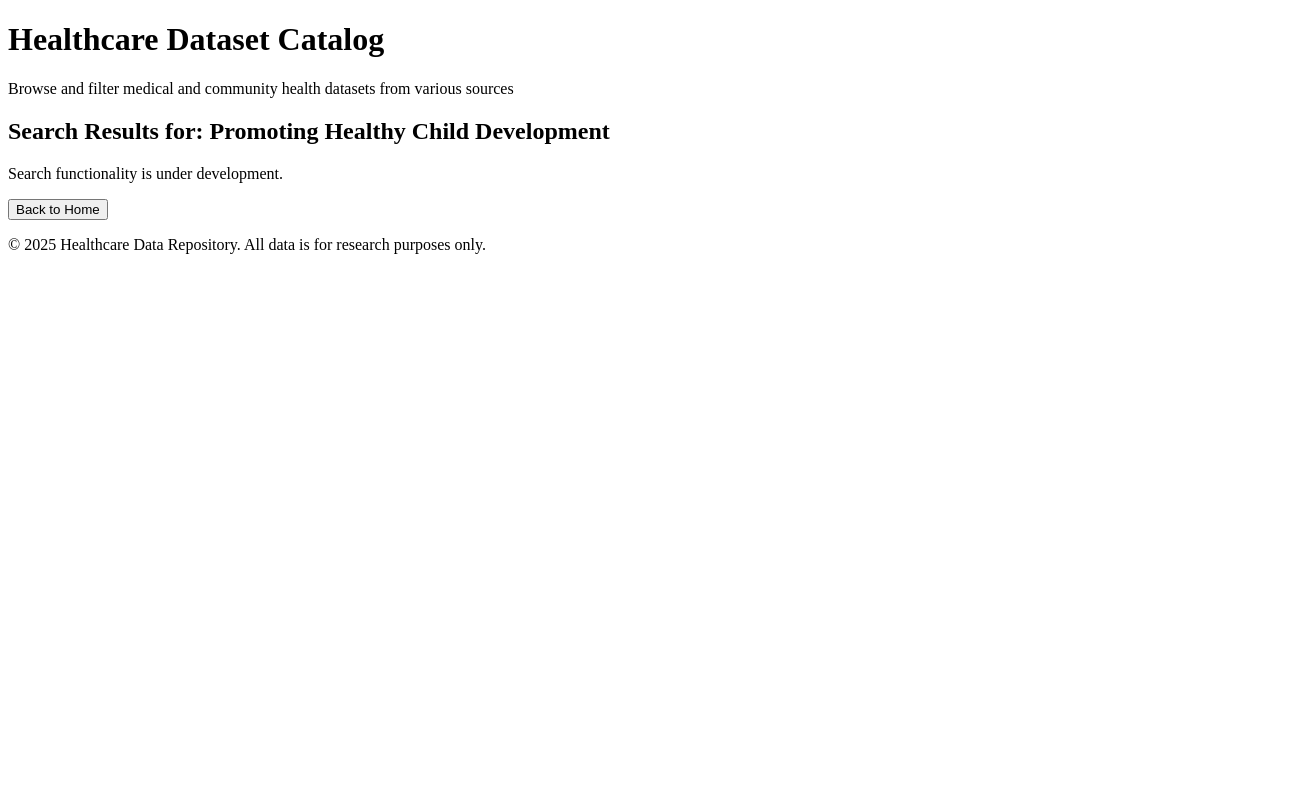
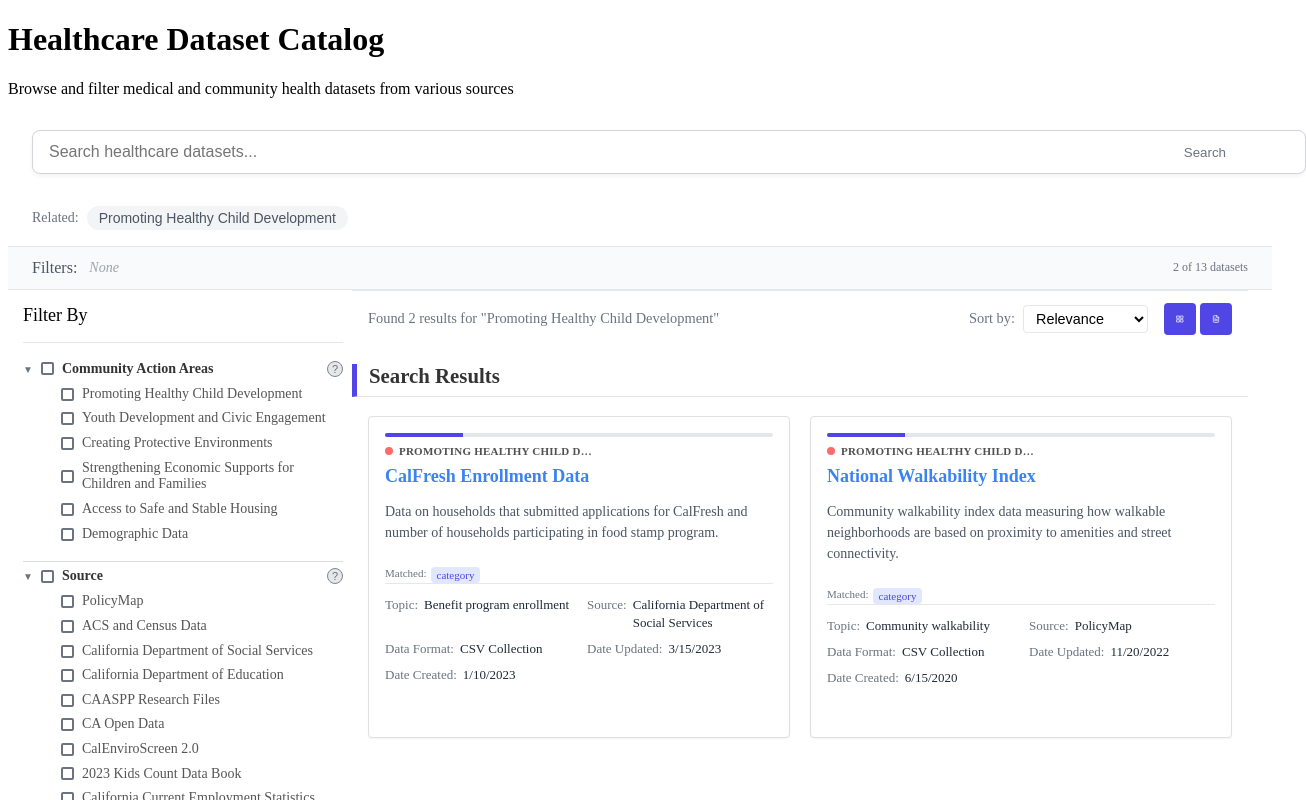
Before and after one commit to christophernagel/dataset-search, a React (Create React App) app: page / in a window 1280 px wide. Both pictures are taken after a click on the button "Promoting Healthy Child Development". Shown: the top 800 px of the page, 1306 px wide, since content can reach past the window. Built offline with nearby package versions, Linux system fonts and the light colour scheme.

Commit message:
thursday checkpoint

```diff
--- a/src/App.js
+++ b/src/App.js
@@ -1,8 +1,9 @@
-// src/App.js - without React Router
+// src/App.js - updated to include SearchResults
 import React, { useEffect, useState } from "react";
 import SearchService from "./services/SearchService";
-import DatasetCatalog from "./components/DatasetCatalog";
 import SearchHome from "./components/home/SearchHome";
+import SearchResults from "./components/search/SearchResults";
+import { sampleDatasets } from "./data/sampleDatasets";
 import "./styles.css";
 
 function App() {
@@ -11,14 +12,8 @@ function App() {
   const [searchQuery, setSearchQuery] = useState("");
 
   useEffect(() => {
-    // Extract the dataset from the original component
-    const extractDatasets = async () => {
-      // For now, just use an empty array if we can't get the data
-      const datasets = window.sampleDatasets || [];
-      setSearchService(new SearchService(datasets));
-    };
-
-    extractDatasets();
+    // Create search service with datasets
+    setSearchService(new SearchService(sampleDatasets));
   }, []);
 
   // Don't render until search service is initialized
@@ -26,10 +21,14 @@ function App() {
     return <div className="loading">Loading...</div>;
   }
 
-  // Simple navigation handler
+  // Navigation handlers
   const handleSearch = (query) => {
     setSearchQuery(query);
     setView("search");
+  };
+
+  const handleNavigateHome = () => {
+    setView("home");
   };
 
   return (
@@ -46,11 +45,11 @@ function App() {
         {view === "home" ? (
           <SearchHome searchService={searchService} onSearch={handleSearch} />
         ) : (
-          <div className="search-results-placeholder">
-            <h2>Search Results for: {searchQuery}</h2>
-            <p>Search functionality is under development.</p>
-            <button onClick={() => setView("home")}>Back to Home</button>
-          </div>
+          <SearchResults
+            searchService={searchService}
+            initialQuery={searchQuery}
+            onNavigateHome={handleNavigateHome}
+          />
         )}
       </main>
 
--- a/src/components/home/FeaturedDatasets.js
+++ b/src/components/home/FeaturedDatasets.js
@@ -16,7 +16,10 @@ const FeaturedDatasets = ({ datasets }) => {
             {dataset.communityActionArea}
           </span>
           <h3 className="featured-dataset-title">
-            <Link to={`/dataset/${dataset.id}`}>{dataset.name}</Link>
+            {/* Replace Link with a regular anchor tag for now */}
+            <a href={dataset.pageUrl || "#"} className="featured-dataset-title-link">
+              {dataset.name}
+            </a>
           </h3>
           <p className="featured-dataset-description">{dataset.description}</p>
           <div className="featured-dataset-source">Source: {dataset.source}</div>
--- a/src/components/search/SearchResults.js
+++ b/src/components/search/SearchResults.js
@@ -1,53 +1,40 @@
+// src/components/search/SearchResults.js
 import React, { useState, useEffect } from "react";
-import { SearchService } from "../services/SearchService";
-import DatasetGrid from "./DatasetGrid";
-import UnifiedFilterBar from "./filters/UnifiedFilterBar";
-import ViewControls from "./common/ViewControls";
+import DatasetGrid from "../DatasetGrid";
+import DatasetFilters from "../filters/DatasetFilters";
+import FilterDrawer from "../filters/FilterDrawer";
+import UnifiedFilterBar from "../filters/UnifiedFilterBar";
+import ViewControls from "../common/ViewControls";
+import SearchBar from "../home/SearchBar";
+import RelatedSuggestions from "./RelatedSuggestions";
 
-const SearchResults = ({ initialQuery = "" }) => {
+const SearchResults = ({ searchService, initialQuery = "", onNavigateHome }) => {
   // State management
   const [searchQuery, setSearchQuery] = useState(initialQuery);
   const [searchResults, setSearchResults] = useState([]);
   const [loading, setLoading] = useState(false);
   const [activeFilters, setActiveFilters] = useState({});
-  const [availableFilters, setAvailableFilters] = useState({});
   const [viewMode, setViewMode] = useState("grid");
   const [sortBy, setSortBy] = useState("relevance");
-  const [resultsStats, setResultsStats] = useState({
-    total: 0,
-    filtered: 0
-  });
 
-  // Effect to perform search when query changes
+  // Perform search when query or filters change
   useEffect(() => {
     if (searchQuery.trim()) {
-      performSearch(searchQuery);
+      performSearch(searchQuery, activeFilters);
     } else {
-      // If no query, show all datasets (or featured ones)
-      setSearchResults([]);
-      // You might want to fetch all datasets or featured ones here
+      // If no query, show all datasets
+      const datasets = searchService.getFilteredDatasets(activeFilters);
+      setSearchResults(datasets);
     }
-  }, [searchQuery]);
+  }, [searchQuery, activeFilters, searchService]);
 
   // Handle search execution
-  const performSearch = async (query) => {
+  const performSearch = (query, filters) => {
     setLoading(true);
     try {
       // Use the SearchService to get search results
-      const results = await SearchService.search(query);
-
-      // Process search results
+      const results = searchService.search(query, filters);
       setSearchResults(results);
-
-      // Generate available filters based on results
-      const filters = SearchService.generateFiltersFromResults(results);
-      setAvailableFilters(filters);
-
-      // Update stats
-      setResultsStats({
-        total: results.length,
-        filtered: results.length
-      });
     } catch (error) {
       console.error("Search error:", error);
       // Handle error state
@@ -56,106 +43,127 @@ const SearchResults = ({ initialQuery = "" }) => {
     }
   };
 
-  // Handle filter changes
-  const handleFilterChange = (newFilters) => {
-    setActiveFilters(newFilters);
-
-    // Apply filters to search results
-    const filtered = searchResults.filter(result =>
-      SearchService.matchesFilters(result, newFilters)
-    );
-
-    // Update stats
-    setResultsStats({
-      ...resultsStats,
-      filtered: filtered.length
-    });
-  };
-
-  // Handle search query updates
-  const handleSearchChange = (query) => {
+  // Handle new search
+  const handleSearch = (query) => {
     setSearchQuery(query);
   };
 
-  // Handle view mode changes
+  // Filter handlers
+  const handleFilterChange = (newFilters) => {
+    setActiveFilters(newFilters);
+  };
+
+  const handleRemoveFilter = (category, value) => {
+    const newFilters = { ...activeFilters };
+    if (newFilters[category]) {
+      delete newFilters[category][value];
+      if (Object.keys(newFilters[category]).length === 0) {
+        delete newFilters[category];
+      }
+    }
+    setActiveFilters(newFilters);
+  };
+
+  const handleClearFilters = () => {
+    setActiveFilters({});
+  };
+
+  // View controls handlers
   const handleViewChange = (mode) => {
     setViewMode(mode);
   };
 
-  // Handle sort changes
   const handleSortChange = (sort) => {
     setSortBy(sort);
 
-    // Sort the results
-    const sorted = [...searchResults].sort((a, b) => {
-      if (sort === "relevance") {
-        return b.relevanceScore - a.relevanceScore;
-      } else if (sort === "date") {
-        return new Date(b.dateUpdated || 0) - new Date(a.dateUpdated || 0);
-      } else if (sort === "name") {
-        return a.name.localeCompare(b.name);
-      }
-      return 0;
-    });
+    // Apply sorting to search results
+    const sortedResults = [...searchResults];
 
-    setSearchResults(sorted);
-  };
-
-  // Filter search results based on active filters
-  const getFilteredResults = () => {
-    if (Object.keys(activeFilters).length === 0) {
-      return searchResults;
+    if (sort === "date") {
+      sortedResults.sort((a, b) => {
+        const dateA = a.dateUpdated ? new Date(a.dateUpdated) : new Date(0);
+        const dateB = b.dateUpdated ? new Date(b.dateUpdated) : new Date(0);
+        return dateB - dateA; // Most recent first
+      });
+    } else if (sort === "name") {
+      sortedResults.sort((a, b) => a.name.localeCompare(b.name));
+    } else if (sort === "relevance" && searchQuery.trim()) {
+      // For relevance, results are already sorted by the search service
+      // But make sure items with relevanceScore come first
+      sortedResults.sort((a, b) => {
+        if (a.relevanceScore !== undefined && b.relevanceScore !== undefined) {
+          return b.relevanceScore - a.relevanceScore;
+        }
+        return a.relevanceScore !== undefined ? -1 : 1;
+      });
     }
 
-    return searchResults.filter(result =>
-      SearchService.matchesFilters(result, activeFilters)
-    );
+    setSearchResults(sortedResults);
   };
 
   return (
-    <div className="hdc-search-results">
-      <div className="hdc-search-results-layout">
-        {/* Sidebar filters */}
-        <div className="hdc-search-filters-sidebar">
-          {/* Once you have filter components ready */}
-          {/* <SearchFilters
-            availableFilters={availableFilters}
-            activeFilters={activeFilters}
-            onFilterChange={handleFilterChange}
-          /> */}
+    <div className="search-catalog">
+      {/* Search Bar Header */}
+      <div className="search-catalog-header">
+        <SearchBar
+          onSearch={handleSearch}
+          initialQuery={searchQuery}
+          compact={true}
+        />
+
+        {searchQuery && (
+          <RelatedSuggestions
+            query={searchQuery}
+            onSuggestionClick={handleSearch}
+            searchService={searchService}
+          />
+        )}
+      </div>
+
+      {/* Unified Filter Bar */}
+      <UnifiedFilterBar
+        filters={activeFilters}
+        onRemoveFilter={handleRemoveFilter}
+        onClearFilters={handleClearFilters}
+        resultCount={searchResults.length}
+        totalCount={searchService.datasets ? searchService.datasets.length : 0}
+      />
+
+      <div className="search-catalog-layout">
+        {/* Mobile Filters */}
+        <div className="mobile-filters">
+          <FilterDrawer>
+            <DatasetFilters
+              onFilterChange={handleFilterChange}
+              activeFilters={activeFilters}
+            />
+          </FilterDrawer>
         </div>
 
-        <div className="hdc-search-results-content">
-          {/* Search bar with query */}
-          <div className="hdc-search-header">
-            <UnifiedFilterBar
-              filters={activeFilters}
-              onRemoveFilter={(category, value) => {
-                const newFilters = { ...activeFilters };
-                if (newFilters[category]) {
-                  delete newFilters[category][value];
-                  if (Object.keys(newFilters[category]).length === 0) {
-                    delete newFilters[category];
-                  }
-                }
-                setActiveFilters(newFilters);
-              }}
-              onSearch={handleSearchChange}
-              searchQuery={searchQuery}
-            />
-          </div>
+        {/* Desktop Filters */}
+        <div className="desktop-filters">
+          <DatasetFilters
+            onFilterChange={handleFilterChange}
+            activeFilters={activeFilters}
+          />
+        </div>
 
-          {/* Results info and view controls */}
-          <div className="hdc-search-controls-bar">
+        <div className="search-catalog-content">
+          {/* View Controls Bar */}
+          <div className="hdc-controls-bar">
             <div className="hdc-results-info">
               {loading ? (
-                "Searching..."
+                <span>Searching...</span>
+              ) : searchResults.length === 0 ? (
+                <span>No results found</span>
+              ) : searchQuery ? (
+                <span>
+                  Found {searchResults.length} results for "{searchQuery}"
+                </span>
               ) : (
-                `${resultsStats.filtered} ${
-                  resultsStats.filtered === 1 ? "dataset" : "datasets"
-                } found${
-                  searchQuery ? ` for "${searchQuery}"` : ""
-                }`
+                <span>
+                  Showing {searchResults.length} datasets
+                </span>
               )}
             </div>
 
@@ -164,11 +172,6 @@ const SearchResults = ({ initialQuery = "" }) => {
               onViewChange={handleViewChange}
               sortBy={sortBy}
               onSortChange={handleSortChange}
-              sortOptions={[
-                { value: "relevance", label: "Relevance" },
-                { value: "date", label: "Date updated" },
-                { value: "name", label: "Name" }
-              ]}
             />
           </div>
 
@@ -176,7 +179,6 @@ const SearchResults = ({ initialQuery = "" }) => {
           {loading ? (
             <div className="hdc-search-loading">
               <p>Searching for datasets...</p>
-              {/* You could add a spinner here */}
             </div>
           ) : searchResults.length === 0 ? (
             <div className="hdc-search-no-results">
@@ -195,12 +197,17 @@ const SearchResults = ({ initialQuery = "" }) => {
                   <li>Browse all datasets by category</li>
                 </ul>
               </div>
+              <button
+                className="back-to-home-button"
+                onClick={onNavigateHome}
+              >
+                Back to Home
+              </button>
             </div>
           ) : (
             <DatasetGrid
-              datasets={getFilteredResults()}
+              datasets={searchResults}
               viewMode={viewMode}
-              showRelevance={sortBy === "relevance" && searchQuery.trim() !== ""}
             />
           )}
         </div>
```
Also changed, not shown: 7 other files (tests, documents, lock files or other folders).
